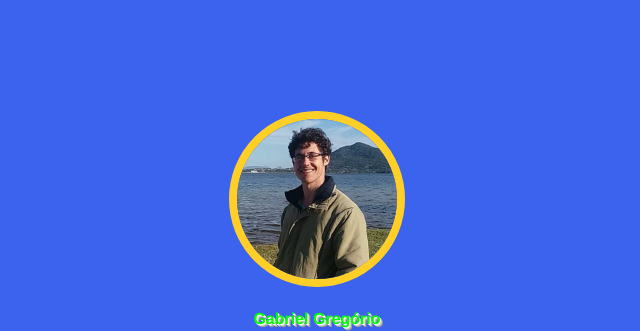
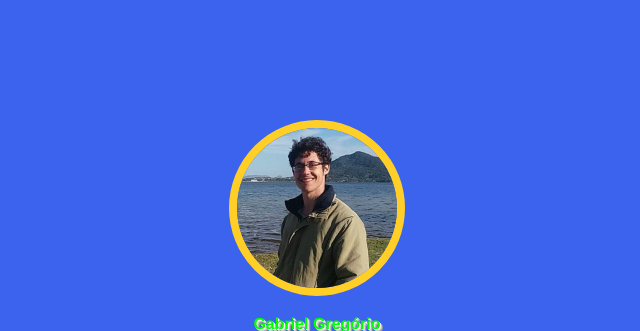
Before and after one commit to gabrielgregoriogithub/Links, a plain HTML site: page index.html in a window 1280 px wide. Shown: the top 331 px of the page, without its empty margins (323-963 px from the left). Drawn offline with Linux system fonts and the light colour scheme.

Commit message:
Update styles.css

```diff
--- a/styles.css
+++ b/styles.css
@@ -17,9 +17,6 @@ h1 {
  color: #00FF00;
   font-family: 'Montserrat', Helvetica, sans-serif;
   font-weight: 700;
-  line-height: 1.5em;
-  margin-top: 0;
-  margin-bottom: 10px;
   text-shadow: 1px 1px 0 #fff, 2px 2px 0 #ccc, 3px 3px 0 #999;
 
 }
```
